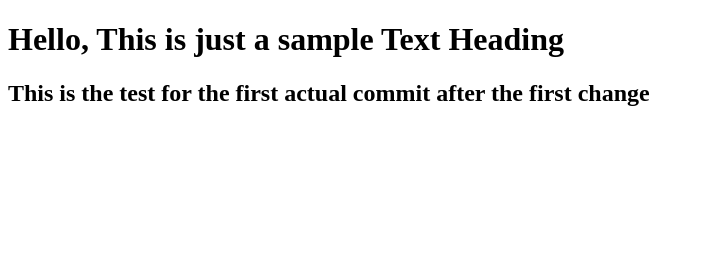
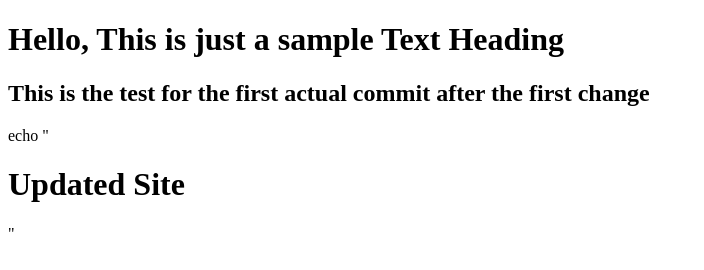
Before and after one commit to Prathyushkv/CI-CD-2--Repo-Name-CICD-Html-, a plain HTML site: page index.html in a window 1280 px wide. Shown: the whole page, without its empty margins (0-704 px from the left). Drawn offline with Linux system fonts and the light colour scheme.

Commit message:
commit after creating deploy file

```diff
--- a/index.html
+++ b/index.html
@@ -8,5 +8,8 @@
   <body>
     <h1>Hello, This is just a sample Text Heading</h1>
     <h2>This is the test for the first actual commit after the first change</h2>
+    echo "
+    <h1>Updated Site</h1>
+    "
   </body>
 </html>
```
Also changed, not shown: 1 other file.
